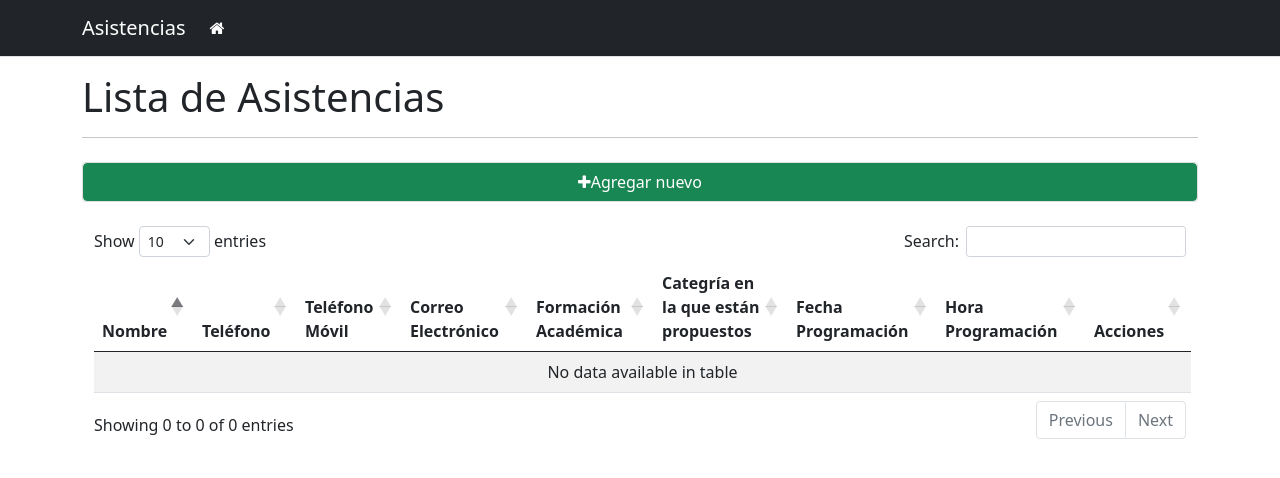
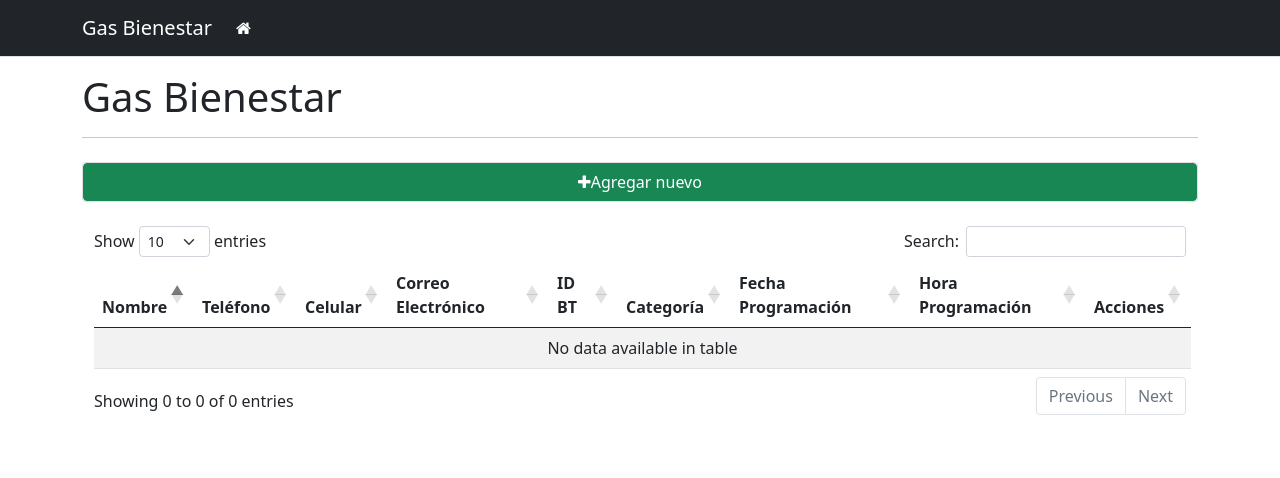
Before and after one commit to fsanchez0/asistenciaPLUS, a Flask app: page / in a window 1280 px wide. Shown: the top 478 px of the page. Run offline with Flask 2, Linux system fonts and the light colour scheme; data that the repository does not hold is empty; some libraries are stand-ins or nearby versions.

Commit message:
Cambios Columnas
Titulos

```diff
--- a/app.py
+++ b/app.py
@@ -70,7 +70,7 @@ class Asistencias(db.Model): #Clase Asistencias = Tabla Asistencias
 
 @app.route('/', methods=["GET", "POST"])
 def home():
-    return render_template("home.html", title='Lista de Asistencias')
+    return render_template("home.html", title='Gas Bienestar')
 
 
 @app.route('/api/data')
@@ -95,6 +95,23 @@ def add_register():
                 asistencia.NOMBRE = request.form['NOMBRE']
                 asistencia.EDAD = int(request.form['EDAD'])
                 asistencia.TELEFONO = request.form['TELEFONO']
+                asistencia.TELEFONO_MOVIL = request.form['TELEFONO_MOVIL']
+                asistencia.CORREO = request.form['CORREO']
+                asistencia.FORMACION_ACADEMICA = request.form['FORMACION_ACADEMICA']
+                asistencia.CATEGORIA_PROPUESTOS = request.form['CATEGORIA_PROPUESTOS']
+                asistencia.ORIGEN = request.form['ORIGEN']
+                asistencia.F_PROGRAMACION = request.form['F_PROGRAMACION']
+                asistencia.RESPONSABLE = request.form['RESPONSABLE']
+                asistencia.HORARIO_ESCALONADO = request.form['HORARIO_ESCALONADO']
+                asistencia.ID_BT = int(request.form['ID_BT'])
+                asistencia.TIPO_LICENCIA = request.form['TIPO_LICENCIA']
+                asistencia.OBS = request.form['OBS']
+                asistencia.PRUEBA_MANEJO = request.form['PRUEBA_MANEJO']
+                asistencia.APTO = request.form['APTO']
+                asistencia.MMPI = request.form['MMPI']
+                asistencia.RESULTADO_MMPI = request.form['RESULTADO_MMPI']
+                asistencia.CAPACITACION_SEGURIDAD = request.form['CAPACITACION_SEGURIDAD']
+                asistencia.DOCUMENTACION = request.form['DOCUMENTACION']
                 db.session.add(asistencia)
                 db.session.commit()
                 flash('Usuario agregado exitosamente')
--- a/templates/addReg.html
+++ b/templates/addReg.html
@@ -15,6 +15,7 @@
                         <input type="text" name="TELEFONO" placeholder="Telefono" class="form-control">
                     </div>
                     <div class="form-group my-2">
+
                         <BUtton type="submit" class="btn btn-success btn-block">
                             <i class="fa fa-plus" aria-hidden="true"></i>
                             Crear
--- a/templates/base.html
+++ b/templates/base.html
@@ -11,7 +11,7 @@
     <header>
         <nav class="navbar navbar-expand-sm navbar-toggleable-sm navbar-dark bg-dark border-bottom box-shadow mb-3">
             <div class="container">
-                <a class="navbar-brand">Asistencias</a>
+                <a class="navbar-brand">Gas Bienestar</a>
                 <button class="navbar-toggler" type="button" data-toggle="collapse" data-target=".navbar-collapse" aria-controls="navbarSupportedContent"
                         aria-expanded="false" aria-label="Toggle navigation">
                     <span class="navbar-toggler-icon"></span>
@@ -34,6 +34,10 @@
     <script type="text/javascript" charset="utf8" src="https://code.jquery.com/jquery-3.6.0.min.js"></script>
     <script type="text/javascript" charset="utf8" src="https://cdn.datatables.net/1.10.25/js/jquery.dataTables.js"></script>
     <script type="text/javascript" charset="utf8" src="https://cdn.datatables.net/1.10.25/js/dataTables.bootstrap5.js"></script>
+    <script type="text/javascript" charset="utf8" src="https://cdn.datatables.net/buttons/2.0.1/js/dataTables.buttons.min.js"></script>
+    <script type="text/javascript" charset="utf8" src="https://cdnjs.cloudflare.com/ajax/libs/pdfmake/0.1.53/pdfmake.min.js"></script>
+    <script type="text/javascript" charset="utf8" src="https://cdnjs.cloudflare.com/ajax/libs/pdfmake/0.1.53/vfs_fonts.js"></script>
+    <script type="text/javascript" charset="utf8" src="https://cdn.datatables.net/buttons/2.0.1/js/buttons.html5.min.js"></script>
     <script>
         $(document).ready(function () {
 
@@ -46,12 +50,18 @@
                   {data: 'telefono'},
                   {data: 'telefono_movil'},
                   {data: 'correo'},
-                  {data: 'formacion_academica'},
+                  {data: 'id_bt'},
                   {data: 'categoria_propuestos'},
                   {data: 'f_programacion'},
                   {data: 'horario_escalonado'},
                   {defaultContent: '<a class="edit btn btn-warning" value="Editar"><i class="fa fa-pencil" aria-hidden="true"></i></a> <a class="delete btn btn-danger" value="Borrar"><i class="fa fa-trash" aria-hidden="true"></i></a>'}
               ],
+              buttons: [
+            'copyHtml5',
+            'excelHtml5',
+            'csvHtml5',
+            'pdfHtml5'
+        ],
           });
           $('#data tbody').on('click', '.edit', function () {
               var row = $(this).closest('tr');
--- a/templates/home.html
+++ b/templates/home.html
@@ -19,10 +19,10 @@
             <tr>
                 <th>Nombre</th>
                 <th>Teléfono</th>
-                <th>Teléfono Móvil</th>
+                <th>Celular</th>
                 <th>Correo Electrónico</th>
-                <th>Formación Académica</th>
-                <th>Categría en la que están propuestos</th>
+                <th>ID BT</th>
+                <th>Categoría</th>
                 <th>Fecha Programación</th>
                 <th>Hora Programación</th>
                 <th>Acciones</th>
```
